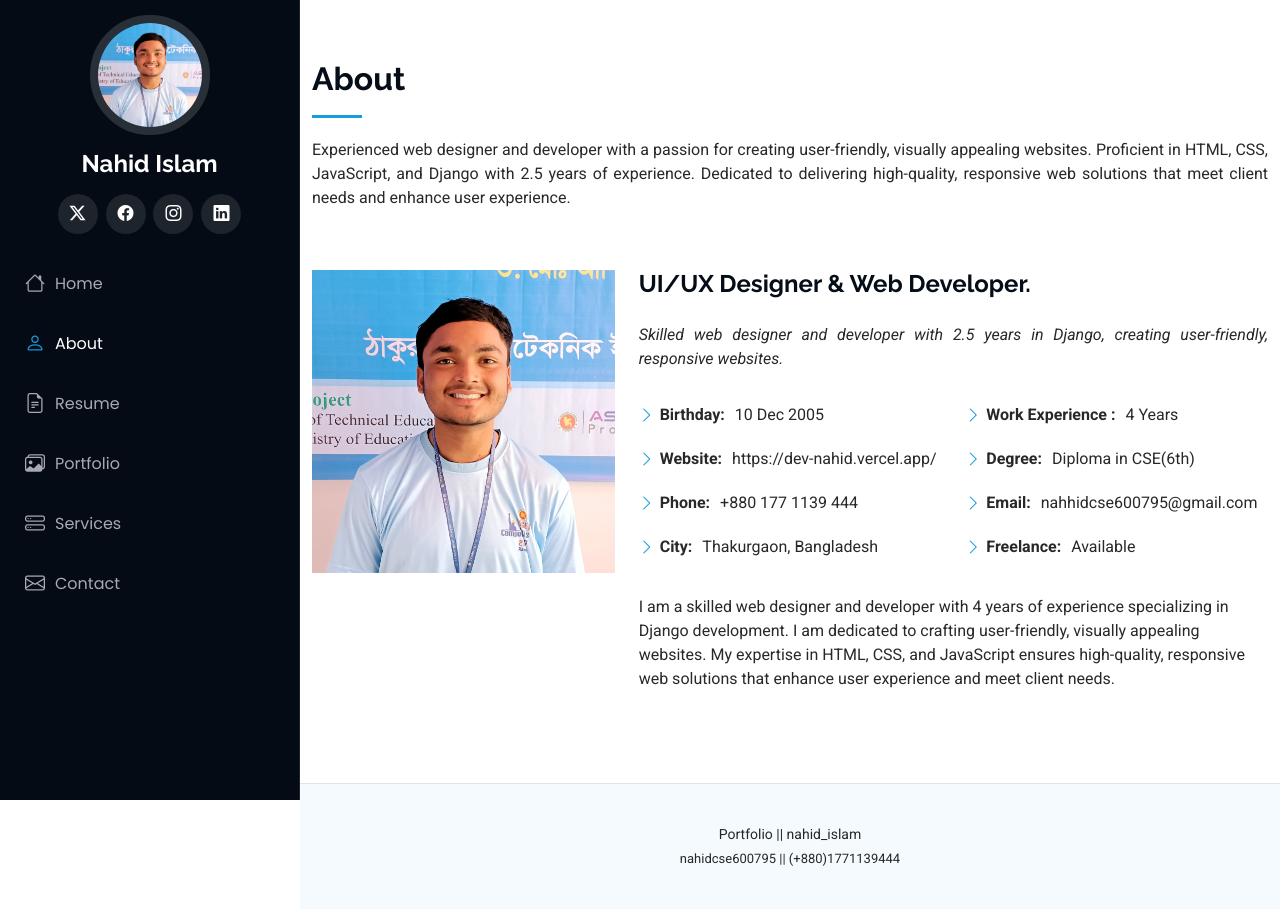
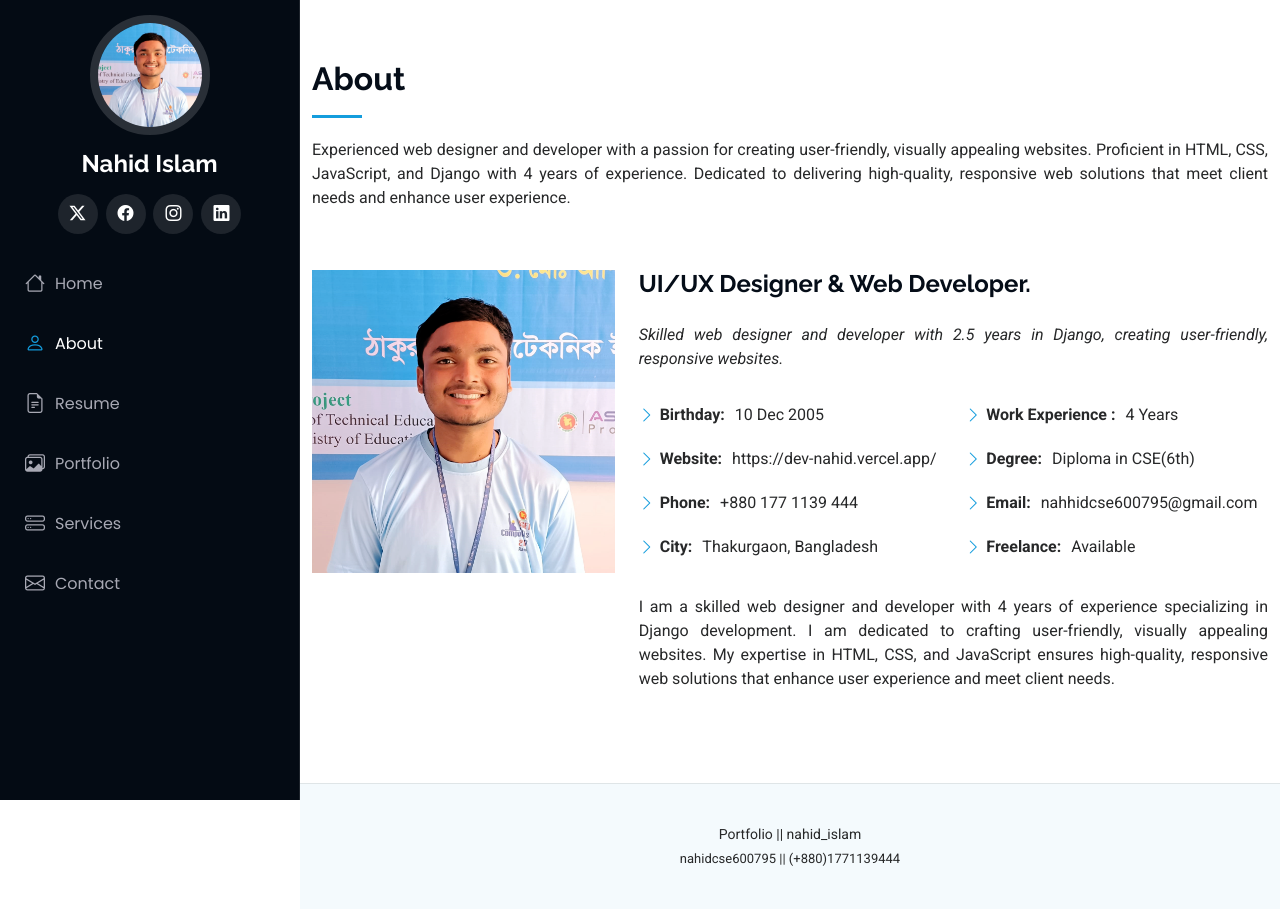
Before and after one commit to NahidIslamN/dev_nahid, a Django app: page /viewer/about/ in a window 1280 px wide. Run offline with Django 5.2, Linux system fonts and the light colour scheme; some libraries are stand-ins or nearby versions.

Commit message:
Update about.html

```diff
--- a/templates/public/about.html
+++ b/templates/public/about.html
@@ -14,7 +14,7 @@ About Me
         <!-- Section Title -->
         <div class="container section-title" data-aos="fade-up">
           <h2>About</h2>
-          <p style="text-align: justify;">Experienced web designer and developer with a passion for creating user-friendly, visually appealing websites. Proficient in HTML, CSS, JavaScript, and Django with 2.5 years of experience. Dedicated to delivering high-quality, responsive web solutions that meet client needs and enhance user experience.</p>
+          <p style="text-align: justify;">Experienced web designer and developer with a passion for creating user-friendly, visually appealing websites. Proficient in HTML, CSS, JavaScript, and Django with 4 years of experience. Dedicated to delivering high-quality, responsive web solutions that meet client needs and enhance user experience.</p>
         </div><!-- End Section Title -->
 
         <div class="container" data-aos="fade-up" data-aos-delay="100">
@@ -46,7 +46,7 @@ About Me
                   </ul>
                 </div>
               </div>
-              <p class="py-3">
+              <p style="text-align:justify;" class="py-3">
                 I am a skilled web designer and developer with 4 years of experience specializing in Django development. I am dedicated to crafting user-friendly, visually appealing websites. My expertise in HTML, CSS, and JavaScript ensures high-quality, responsive web solutions that enhance user experience and meet client needs.
               </p>
             </div>
```
